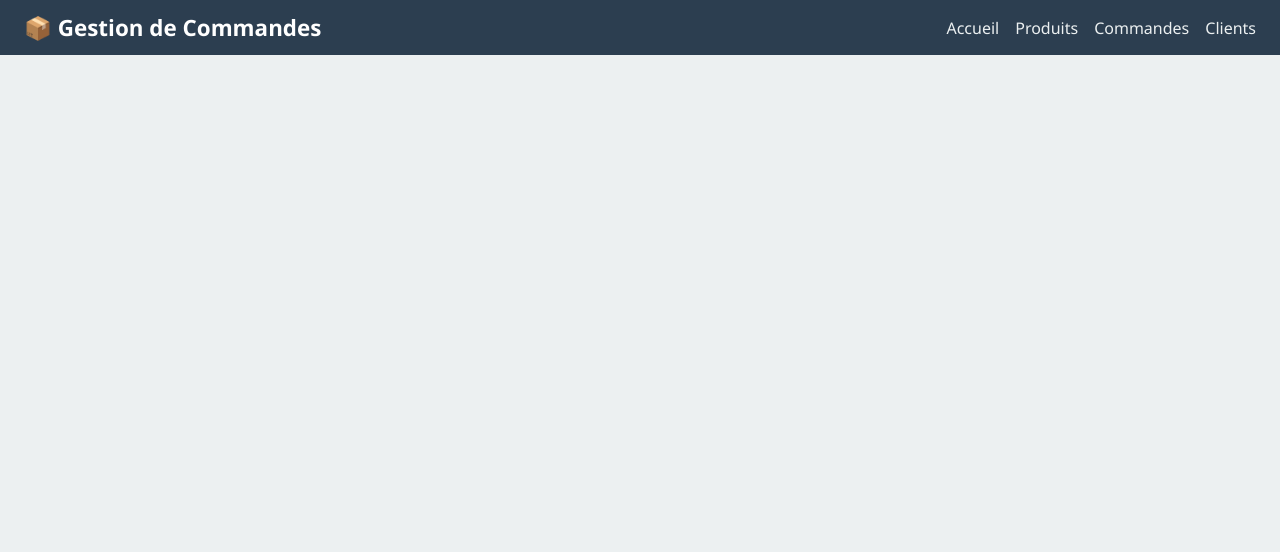
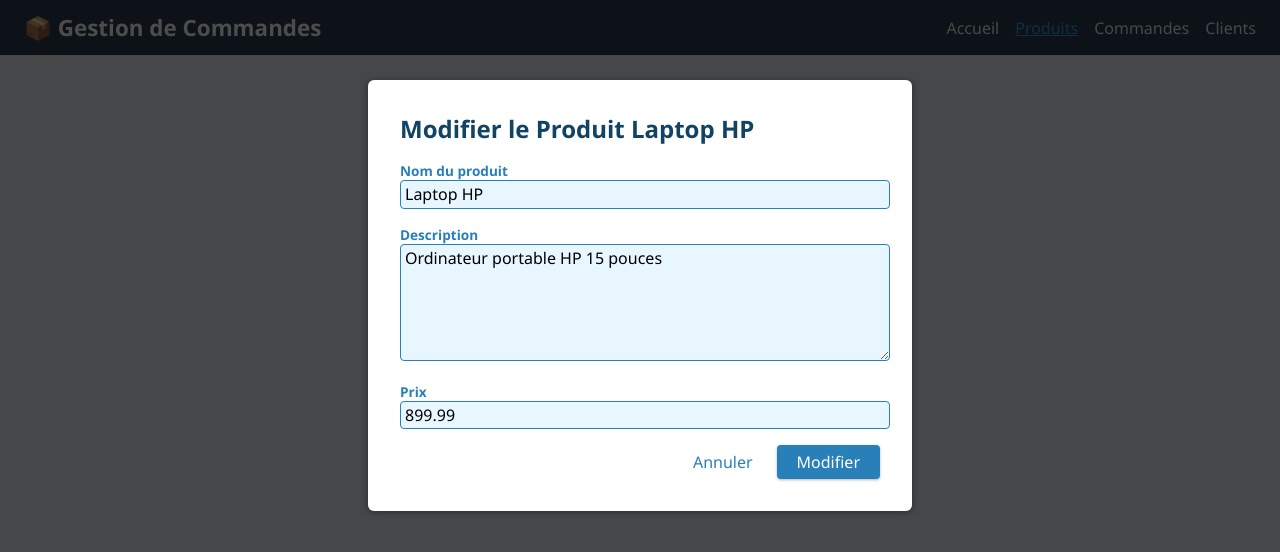
Before and after one commit to HadiaEL/gestion-de-commandes, an Angular app: page /products/edit/1 in a window 1280 px wide. Before the commit this address led to /. Shown: the top 552 px of the page. Built offline with nearby package versions, Linux system fonts and the light colour scheme.

Commit message:
add update product modal

```diff
--- a/src/app/app.routes.ts
+++ b/src/app/app.routes.ts
@@ -3,6 +3,7 @@
 export const routes: Routes = [
   { path: '', loadComponent: () => import('./home/home').then(m => m.Home) },
   { path: 'products', loadComponent: () => import('./products-list/products-list').then(m => m.ProductsList) },
+  { path: 'products/edit/:id', loadComponent: () => import('./products-list/new-product-item/new-product-item').then(m => m.NewProductItem) },
   { path: 'orders', loadComponent: () => import('./orders-list/orders-list').then(m => m.OrdersListComponent) },
   { path: 'clients', loadComponent: () => import('./clients-list/clients-list').then(m => m.ClientsList) },
 ];
--- a/src/app/products-list/new-product-item/new-product-item.html
+++ b/src/app/products-list/new-product-item/new-product-item.html
@@ -1,10 +1,10 @@
 <div class="backdrop"></div>
 <dialog open>
-  <h2>Ajouter un produit</h2>
+  <h2>{{ isEditMode ? 'Modifier le Produit ' + entredProductName : 'Ajouter un produit' }}</h2>
   <form (ngSubmit)="onSubmit()">
     <p>
       <label for="title">Nom du produit</label>
-      <input type="text" id="title" name="title" [(ngModel)]="entredProductName" />
+      <input type="text" id="title" name="title" [(ngModel)]="entredProductName" [readonly]="isEditMode" />
     </p>
 
     <p>
@@ -19,7 +19,7 @@
 
     <p class="actions">
       <button type="button" (click)="onClose()">Annuler</button>
-      <button type="submit">Créer</button>
+      <button type="submit">{{ isEditMode ? 'Modifier' : 'Créer' }}</button>
     </p>
   </form>
 </dialog>
--- a/src/app/products-list/new-product-item/new-product-item.ts
+++ b/src/app/products-list/new-product-item/new-product-item.ts
@@ -1,7 +1,8 @@
-import { Component, Output, EventEmitter, inject } from '@angular/core';
+import { Component, Output, EventEmitter, inject, OnInit } from '@angular/core';
 import { type NewProductData } from '../../model/product.model';
 import { FormsModule } from '@angular/forms';
 import { ProductsListService } from '../products-list.service';
+import { ActivatedRoute, Router } from '@angular/router';
 
 @Component({
   selector: 'app-new-product-item',
@@ -9,7 +10,7 @@
   templateUrl: './new-product-item.html',
   styleUrls: ['./new-product-item.css'],
 })
-export class NewProductItem {
+export class NewProductItem implements OnInit {
   @Output() closeNewProduct = new EventEmitter();
   @Output() submitNewProduct = new EventEmitter<{ newProduct: NewProductData }>();
 
@@ -17,13 +18,45 @@
   entredProductPrice = 0;
   entredProductDescription = '';
 
+  isEditMode = false;
+  editProductId: number | null = null;
+
   private productsListService = inject(ProductsListService);
+  private route = inject(ActivatedRoute);
+  private router = inject(Router);
+
+  ngOnInit() {
+    const id = this.route.snapshot.paramMap.get('id');
+    if (id) {
+      this.isEditMode = true;
+      this.editProductId = +id;
+      const product = this.productsListService.getProductById(this.editProductId);
+      if (product) {
+        this.entredProductName = product.name;
+        this.entredProductPrice = product.price;
+        this.entredProductDescription = product.description;
+      }
+    }
+  }
 
   onClose() {
+    if (this.isEditMode) {
+      this.router.navigate(['/products']);
+    } else {
       this.closeNewProduct.emit();
+    }
   }
 
   onSubmit() {
+    if (this.isEditMode && this.editProductId !== null) {
+      this.productsListService.updateProduct({
+        productId: this.editProductId,
+        name: this.entredProductName,
+        price: this.entredProductPrice,
+        description: this.entredProductDescription,
+      });
+      this.router.navigate(['/products']);
+    } else {
       this.productsListService.addNewProduct({
         name: this.entredProductName,
         price: this.entredProductPrice,
@@ -31,6 +64,5 @@
       });
       this.closeNewProduct.emit();
     }
-
-
   }
+}
--- a/src/app/products-list/product-item/product-item.html
+++ b/src/app/products-list/product-item/product-item.html
@@ -4,7 +4,7 @@
   <td class="price">{{ product().price }} €</td>
   <td>{{ product().description }}</td>
   <td class="actions">
-    <button class="btn btn-edit" (click)="edit.emit(product())">✏️ Modifier</button>
-    <button class="btn btn-delete" (click)="confirmDelete()">🗑️ Supprimer</button>
+    <button class="btn btn-edit" (click)="onUpdateProduct(product())">✏️ Modifier</button>
+    <button class="btn btn-delete" (click)="onDeleteProduct(product())">🗑️ Supprimer</button>
   </td>
 </tr>
--- a/src/app/products-list/product-item/product-item.ts
+++ b/src/app/products-list/product-item/product-item.ts
@@ -1,5 +1,7 @@
 import { ChangeDetectionStrategy, Component, input, output } from '@angular/core';
 import { Product } from '../../model/product.model';
+import { ProductsListService } from '../products-list.service';
+import { Router } from '@angular/router';
 
 @Component({
   selector: 'app-product-item',
@@ -13,9 +15,14 @@
   edit = output<Product>();
   delete = output<Product>();
 
-  confirmDelete() {
-    if (confirm(`Supprimer le produit "${this.product().name}" ?`)) {
-      this.delete.emit(this.product());
-    }
+ constructor(private productsListService: ProductsListService, private router: Router) {}
+
+  onUpdateProduct(product: Product) {
+    this.router.navigate(['/products/edit', product.productId]);
+  }
+
+  onDeleteProduct(product: Product) {
+    this.productsListService.deleteProduct(product.productId);
+    this.delete.emit(product);
   }
 }
```
Lines whose indentation alone changed are shown as unchanged.
